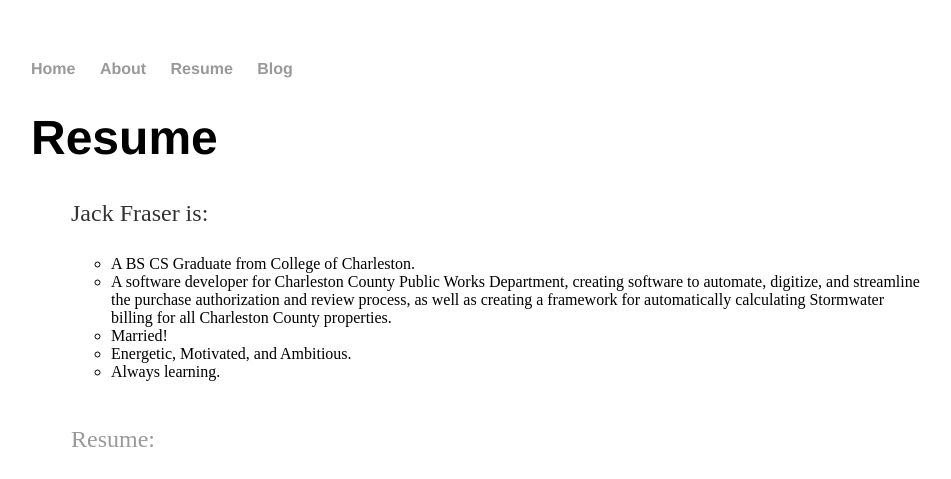
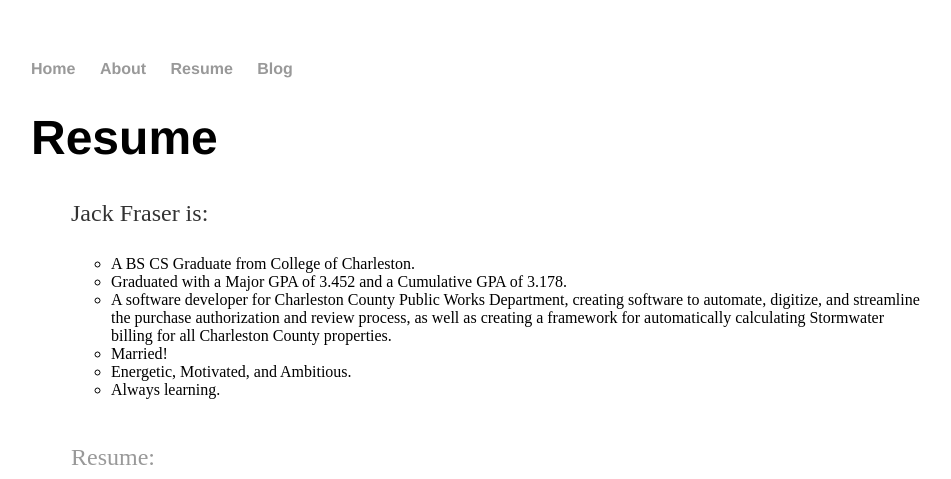
Before and after one commit to Quintuplin/quintuplin.github.io, a Jekyll site: the page built from cv/index.html, in a window 1280 px wide. Shown: the top 479 px of the page, without its empty margins (161-1112 px from the left). Built offline with Jekyll 4.4.1, drawn with Linux system fonts in a browser that asks for light colours.

Commit message:
Update index.html

```diff
--- a/cv/index.html
+++ b/cv/index.html
@@ -8,6 +8,7 @@ title: Resume
 
 	      <ul class="list-unstyled">
 		<li>A BS CS Graduate from College of Charleston. </li>
+		<li>Graduated with a Major GPA of 3.452 and a Cumulative GPA of 3.178. </li>
 		<li>A software developer for Charleston County Public Works Department, creating software to automate, digitize, and streamline the purchase authorization and review process, as well as creating a framework for automatically calculating Stormwater billing for all Charleston County properties.</a></li>
 		<li>Married!</a></li>
 		<li>Energetic, Motivated, and Ambitious.</a></li>
```
